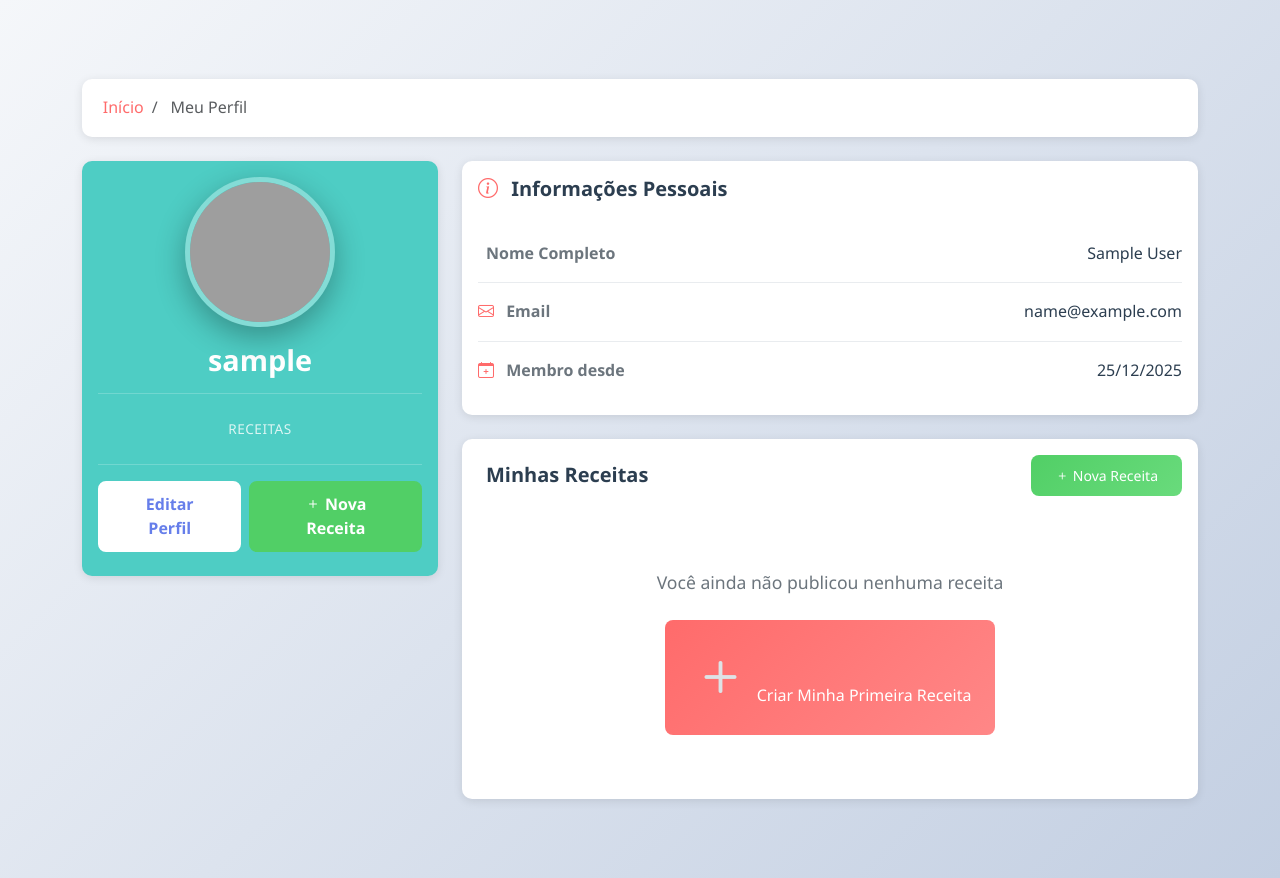
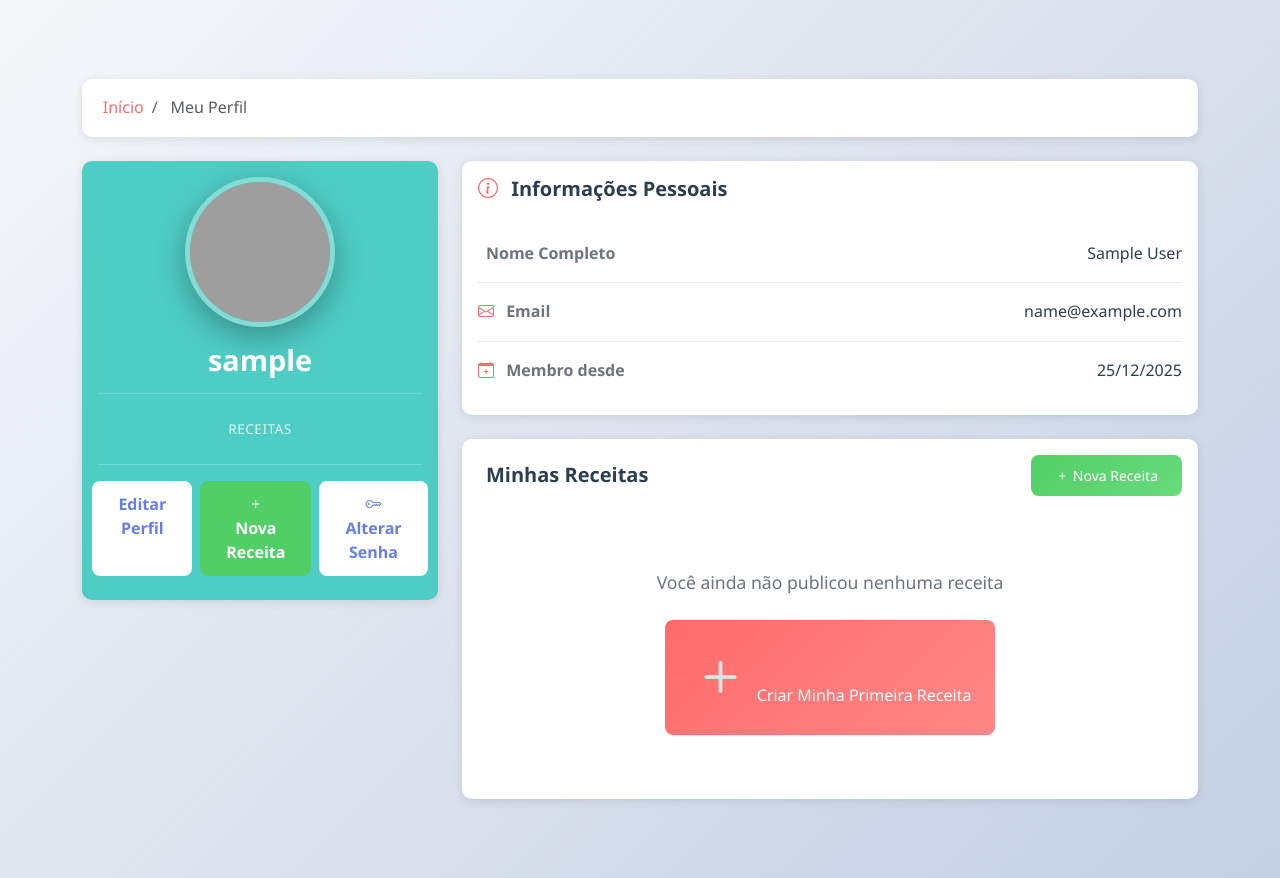
Before and after one commit to chloe1192/recipewebsite, a Django app: page /account/ in a window 1280 px wide. Shown: the part 376-1254 px from the top of the page. Run offline with Django 5.2, Linux system fonts and the light colour scheme; the visitor is signed in with stand-in values (Sample User, id 1); data that the repository does not hold is empty; style sheets or scripts are compiled from the project's sources; some libraries are stand-ins or nearby versions; grey boxes are pictures that could not be loaded.

Commit message:
password change link

```diff
--- a/recipewebsite/templates/account.html
+++ b/recipewebsite/templates/account.html
@@ -46,6 +46,9 @@
 							</a>
 							<a href="{% url 'create_recipe' %}" class="btn btn-success">
 								<i class="bi bi-plus"></i> Nova Receita
+							</a>
+							<a href="{% url 'password_change' %}" class="btn btn-primary">
+								<i class="bi bi-key"></i> Alterar Senha
 							</a>
 						</div>
 					</div>
```
